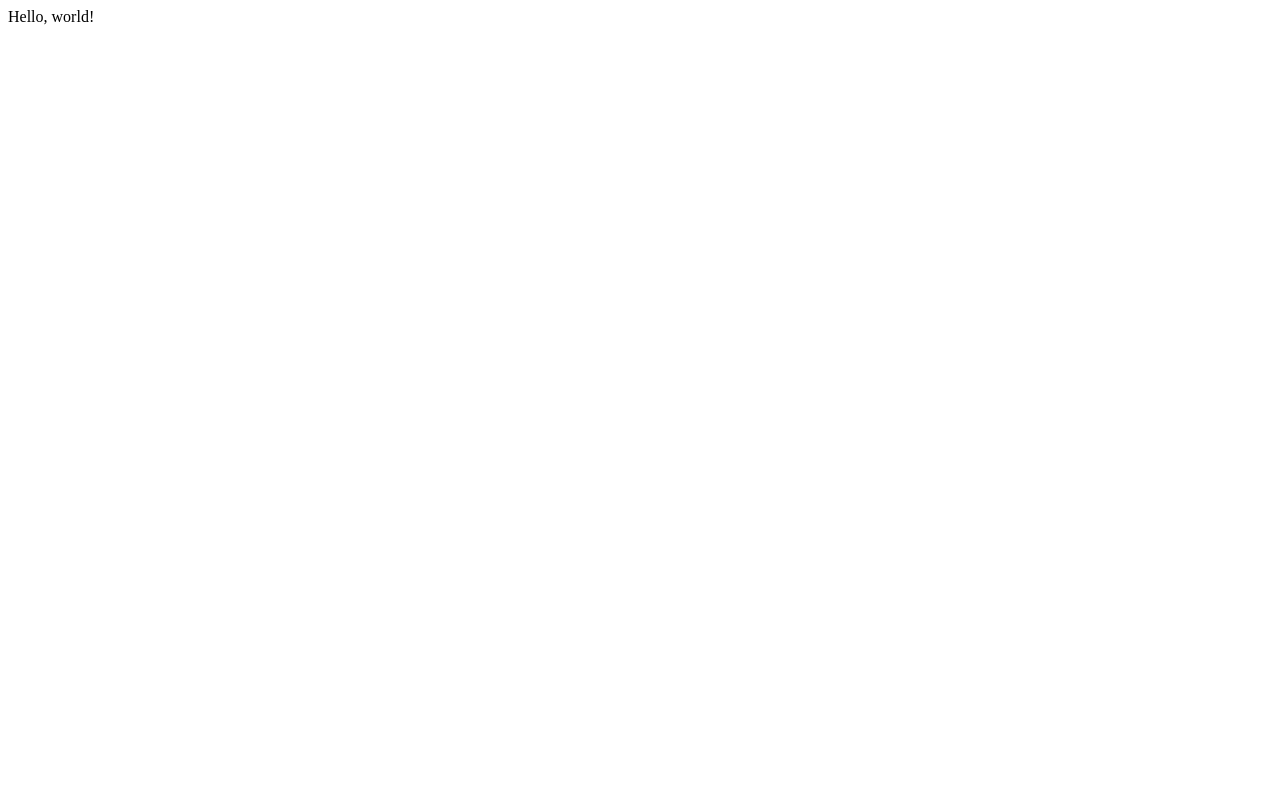
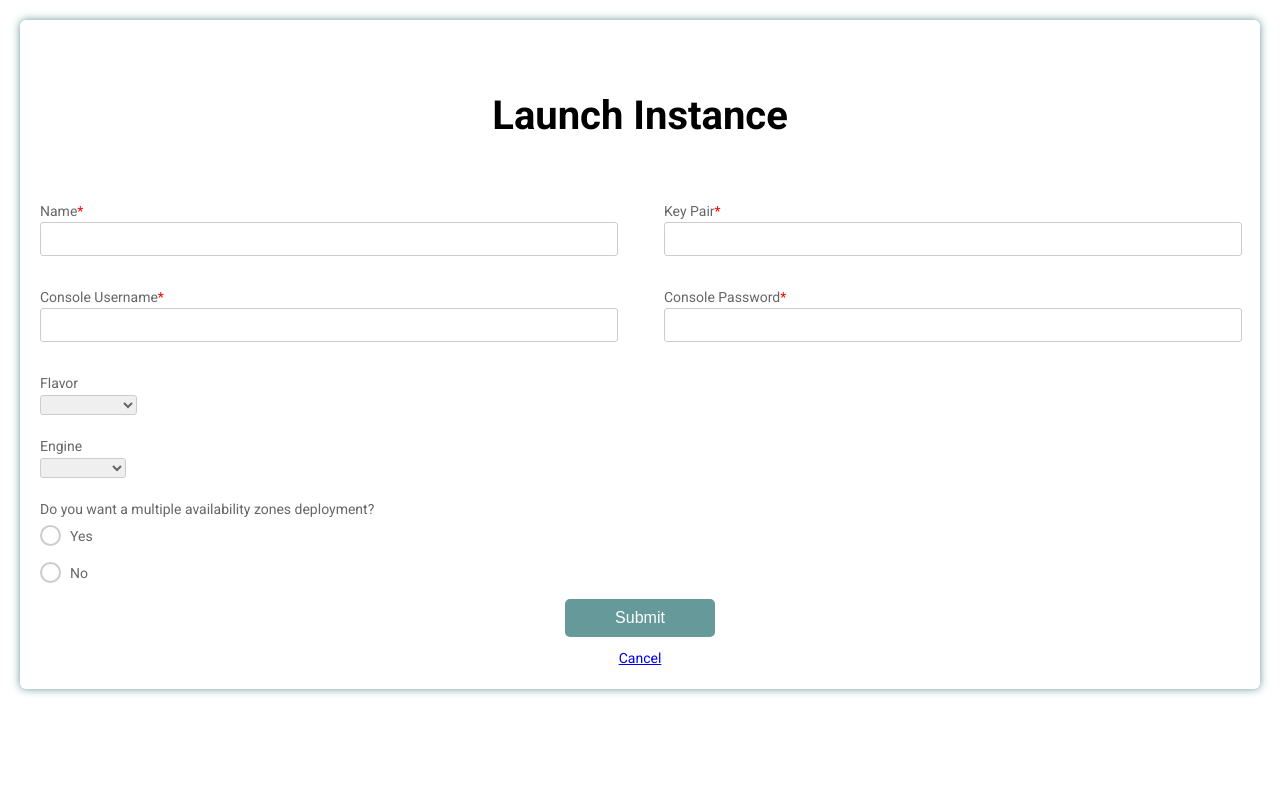
Before and after one commit to Abdallah-Elshamy/SAVI_MQ, a Django app: page /mqs/create in a window 1280 px wide. Before the commit the page is almost empty. Run offline with Django 4.2, Linux system fonts and the light colour scheme; some libraries are stand-ins or nearby versions.

Commit message:
Create an html templater for the create instance form

```diff
--- /dev/null
+++ b/SAVI_MQ/MQ_engine/templates/createForm.html
@@ -0,0 +1,265 @@
+<!DOCTYPE html>
+<html>
+  <head>
+    <title>Volunteer Sign up form</title>
+    <link href="https://fonts.googleapis.com/css?family=Roboto:300,400,500,700" rel="stylesheet">
+    <link rel="stylesheet" href="https://use.fontawesome.com/releases/v5.5.0/css/all.css" integrity="sha384-B4dIYHKNBt8Bc12p+WXckhzcICo0wtJAoU8YZTY5qE0Id1GSseTk6S+L3BlXeVIU" crossorigin="anonymous">
+    <style>
+      html, body {
+      min-height: 100%;
+      }
+      body, div, form, input, select, textarea, label, p {
+      padding: 0;
+      margin: 0;
+      outline: none;
+      font-family: Roboto, Arial, sans-serif;
+      font-size: 14px;
+      color: #666;
+      line-height: 22px;
+      }
+      h1 {
+      position: absolute;
+      margin: 0;
+      font-size: 40px;
+      color: #fff;
+      z-index: 2;
+      line-height: 83px;
+      }
+      textarea {
+      width: calc(100% - 12px);
+      padding: 5px;
+      }
+      .testbox {
+      display: flex;
+      justify-content: center;
+      align-items: center;
+      height: inherit;
+      padding: 20px;
+      }
+      form {
+      width: 100%;
+      padding: 20px;
+      border-radius: 6px;
+      background: #fff;
+      box-shadow: 0 0 8px  #669999;
+      }
+      .banner {
+      position: relative;
+      height: 150px;
+      display: flex;
+      justify-content: center;
+      align-items: center;
+      text-align: center;
+      }
+      .banner::after {
+      content: "";
+      background-color: rgb(255, 255, 255);
+      position: absolute;
+      width: 100%;
+      height: 100%;
+      }
+      input, select, textarea {
+      margin-bottom: 10px;
+      border: 1px solid #ccc;
+      border-radius: 3px;
+      }
+      input {
+      width: calc(100% - 10px);
+      padding: 5px;
+      }
+      input[type="date"] {
+      padding: 4px 5px;
+      }
+      textarea {
+      width: calc(100% - 12px);
+      padding: 5px;
+      }
+      .item:hover p, .item:hover i, .question:hover p, .question label:hover, input:hover::placeholder {
+      color:  #669999;
+      }
+      .item input:hover, .item select:hover, .item textarea:hover {
+      border: 1px solid transparent;
+      box-shadow: 0 0 3px 0  #669999;
+      color: #669999;
+      }
+      .item {
+      position: relative;
+      margin: 10px 0;
+      }
+      .item span {
+      color: red;
+      }
+      .week {
+      display:flex;
+      justfiy-content:space-between;
+      }
+      .colums {
+      display:flex;
+      justify-content:space-between;
+      flex-direction:row;
+      flex-wrap:wrap;
+      }
+      .colums div {
+      width:48%;
+      }
+      input[type="date"]::-webkit-inner-spin-button {
+      display: none;
+      }
+      .item i, input[type="date"]::-webkit-calendar-picker-indicator {
+      position: absolute;
+      font-size: 20px;
+      color:  #a3c2c2;
+      }
+      .item i {
+      right: 1%;
+      top: 30px;
+      z-index: 1;
+      }
+      input[type=radio], input[type=checkbox]  {
+      display: none;
+      }
+      label.radio {
+      position: relative;
+      display: inline-block;
+      margin: 5px 20px 15px 0;
+      cursor: pointer;
+      }
+      .question span {
+      margin-left: 30px;
+      }
+      .question-answer label {
+      display: block;
+      }
+      label.radio:before {
+      content: "";
+      position: absolute;
+      left: 0;
+      width: 17px;
+      height: 17px;
+      border-radius: 50%;
+      border: 2px solid #ccc;
+      }
+      input[type=radio]:checked + label:before, label.radio:hover:before {
+      border: 2px solid  #669999;
+      }
+      label.radio:after {
+      content: "";
+      position: absolute;
+      top: 6px;
+      left: 5px;
+      width: 8px;
+      height: 4px;
+      border: 3px solid  #669999;
+      border-top: none;
+      border-right: none;
+      transform: rotate(-45deg);
+      opacity: 0;
+      }
+      input[type=radio]:checked + label:after {
+      opacity: 1;
+      }
+      .flax {
+      display:flex;
+      justify-content:space-around;
+      }
+      .btn-block {
+      margin-top: 10px;
+      text-align: center;
+      }
+      button {
+      width: 150px;
+      padding: 10px;
+      border: none;
+      border-radius: 5px;
+      background:  #669999;
+      font-size: 16px;
+      color: #fff;
+      cursor: pointer;
+      }
+      button:hover {
+      background:  #a3c2c2;
+      }
+      @media (min-width: 568px) {
+      .name-item, .city-item {
+      display: flex;
+      flex-wrap: wrap;
+      justify-content: space-between;
+      }
+      .name-item input, .name-item div {
+      width: calc(50% - 20px);
+      }
+      .name-item div input {
+      width:97%;}
+      .name-item div label {
+      display:block;
+      padding-bottom:5px;
+      }
+      }
+    </style>
+  </head>
+  <body>
+    <div class="testbox">
+      <form action="{% url 'create' %}" method="post">
+        <div class="banner">
+          <h1 style="color:black;">Launch Instance</h1>
+        </div>
+        <div class="colums">
+          <div class="item">
+            <label for="name">Name<span>*</span></label>
+            <input id="name" type="text" name="name" required/>
+          </div>
+          <div class="item">
+            <label for="key">Key Pair<span>*</span></label>
+            <input id="key" type="text" name="key" required/>
+          </div>
+          <div class="item">
+            <label for="console_username">Console Username<span>*</span></label>
+            <input id="console_username" type="text" name="console_username" required/>
+          </div>
+          <div class="item">
+            <label for="console_password">Console Password<span>*</span></label>
+            <input id="console_password" type="password" name="console_password" required/>
+          </div>
+        </div>
+        <div class="item">
+          <p>Flavor</p>
+          <select required>
+            <option selected value="" disabled selected></option>
+            <option value="t">m1.tiny</option>
+            <option value="s">m1.small</option>
+            <option value="m">m1.medium</option>
+            <option value="l">m1.large</option>
+            <option value="xl">m1.xlarge</option>
+          </select>
+        </div>
+        <div class="item">
+          <p>Engine</p>
+          <select required>
+            <option selected value="" disabled selected></option>
+            <option value="rabbitmq">RabbitMQ</option>
+            <option value="mosquitto">Mosquitto</option>
+          </select>
+        </div>
+        <div class="question">
+          <label>Do you want a multiple availability zones deployment?</label>
+          <div class="question-answer">
+            <div>
+              <input type="radio" value="none" id="radio_15" name="contact"/>
+              <label for="radio_15" class="radio"><span>Yes</span></label>
+            </div>
+            <div>
+              <input  type="radio" value="none" id="radio_16" name="contact"/>
+              <label for="radio_16" class="radio"><span>No</span></label>
+            </div>
+          </div>
+        </div>
+        <div class="btn-block">
+          <button type="submit">Submit</button>
+        </div>
+        <div class="btn-block">
+          <a href="{% url 'dashboard' %}">Cancel</button>
+        </div>
+      </form>
+    </div>
+  </body>
+</html>
--- a/SAVI_MQ/MQ_engine/templates/dashboard.html
+++ b/SAVI_MQ/MQ_engine/templates/dashboard.html
@@ -37,7 +37,7 @@ tr:nth-child(even) {
 <body>
 
 <h2>Instances</h2>
-<button class="button">Launch Instance</button>
+<a class="button" href="{% url 'create' %}">Launch Instance</a>
 <table>
   <tr>
     <th>Name</th>
--- a/SAVI_MQ/MQ_engine/views.py
+++ b/SAVI_MQ/MQ_engine/views.py
@@ -25,7 +25,7 @@ def dashboard(request):
 
 
 def create(request):
-    return HttpResponse("Hello, world!")
+    return render(request, "createForm.html")
 
 
 def status(request, id):
```
